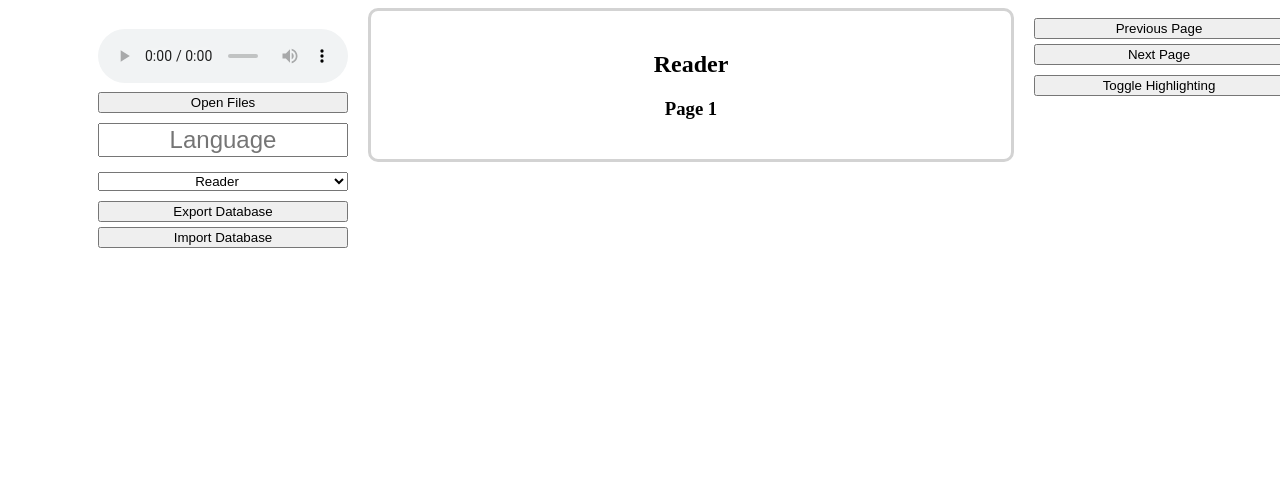
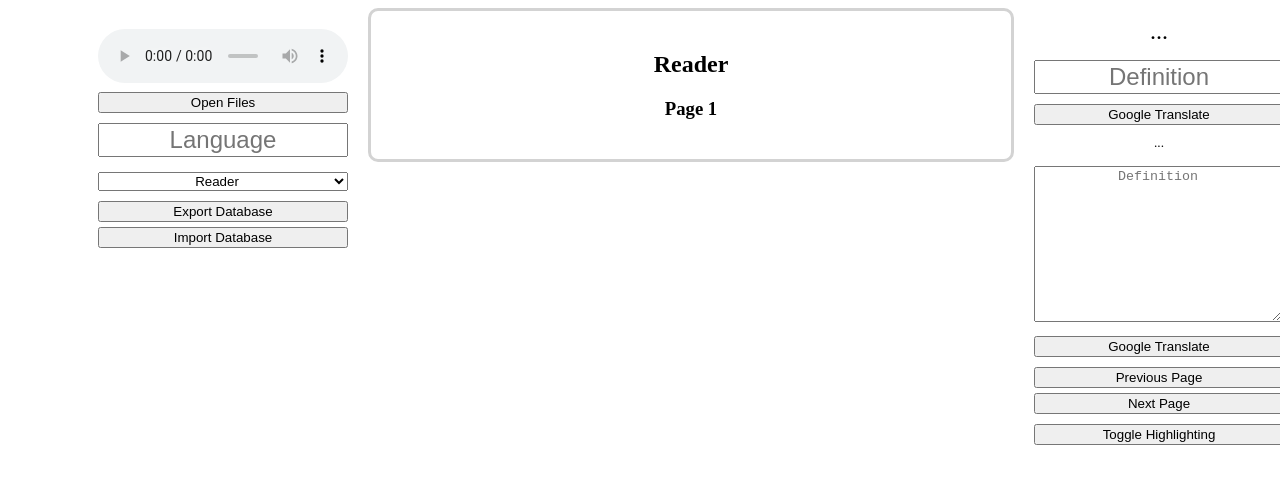
Before and after one commit to sebluy/language-reader-vue, a Vue app: page / in a window 1280 px wide. Shown: the top 484 px of the page. Built offline with nearby package versions, Linux system fonts and the light colour scheme.

Commit message:
Add basic definition input

```diff
--- /dev/null
+++ b/src/components/DefinitionInput.vue
@@ -0,0 +1,14 @@
+<script setup>
+import { computed } from "vue";
+
+const props = defineProps(["tag"]);
+let cTag = computed(() => (props.tag ? props.tag : "input"));
+</script>
+
+<template>
+  <div id="props.id">
+    <span>...</span>
+    <component :is="cTag" type="text" placeholder="Definition" />
+    <button>Google Translate</button>
+  </div>
+</template>
--- a/src/components/TextReader.vue
+++ b/src/components/TextReader.vue
@@ -1,6 +1,7 @@
 <script setup>
 import MainWindow from "@/components/MainWindow.vue";
 import TextView from "@/components/TextView.vue";
+import DefinitionInput from "@/components/DefinitionInput.vue";
 
 const props = defineProps(["sentences", "page"]);
 const emit = defineEmits(["changePageBy"]);
@@ -13,7 +14,10 @@ const emit = defineEmits(["changePageBy"]);
     </template>
     <template v-slot:sidebar>
       <div class="sidebar right">
-        <div class="sidebar-group"></div>
+        <div class="sidebar-group">
+          <DefinitionInput id="word-definition" />
+          <DefinitionInput id="sentence-definition" tag="textarea" />
+        </div>
         <div class="sidebar-group">
           <button @click="emit('changePageBy', -1)">Previous Page</button>
           <button @click="emit('changePageBy', 1)">Next Page</button>
```
